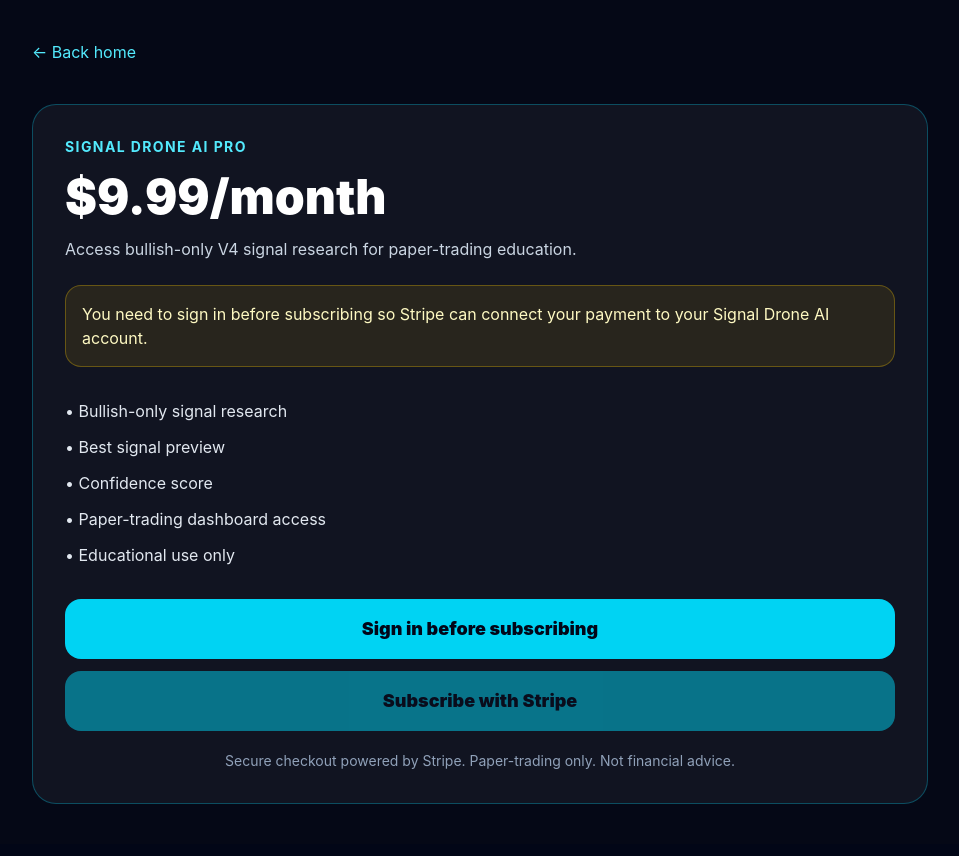
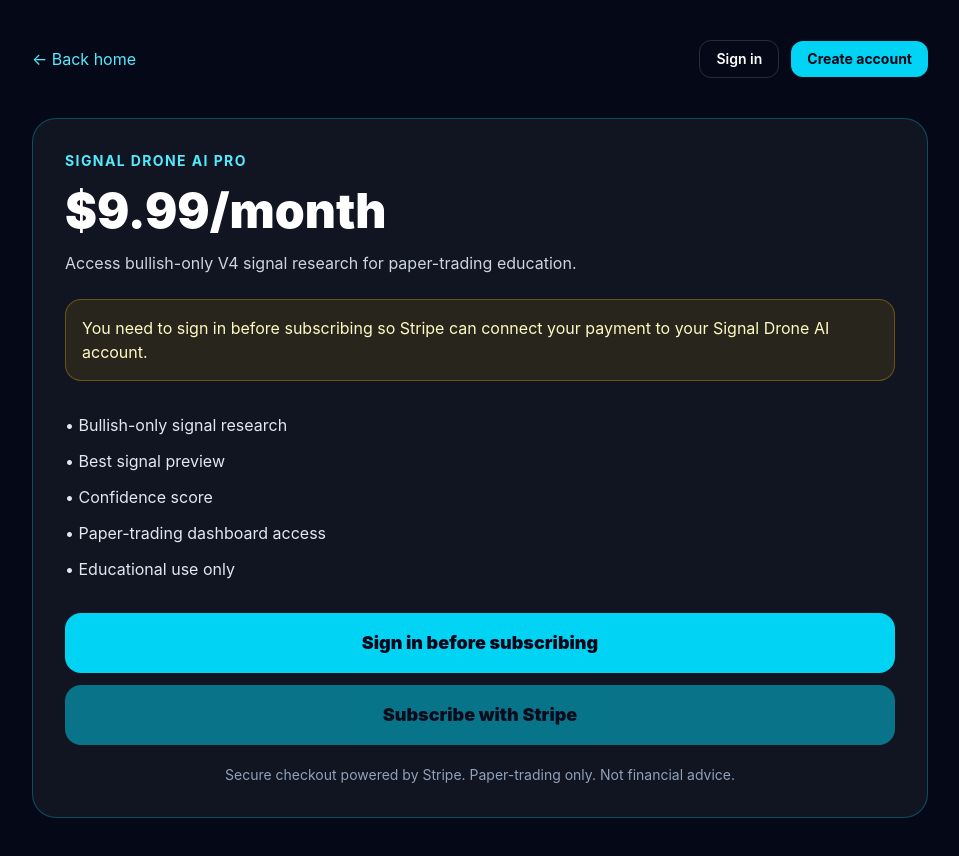
Before and after one commit to Jrudicel519/signaldrone-ai-new-live, a Next.js app: page /pricing in a window 1280 px wide. Shown: the whole page, without its empty margins (160-1119 px from the left). Built offline with nearby package versions, Linux system fonts and the light colour scheme; no server answers.

Commit message:
Add account management and sign out controls

```diff
--- a/src/app/page.tsx
+++ b/src/app/page.tsx
@@ -1,4 +1,5 @@
 import Link from "next/link";
+import AccountBar from "@/components/AccountBar";
 
 const topMovers = [
   { name: "BTC Preview", move: "+2.4%", status: "Watching" },
@@ -31,12 +32,7 @@
               Upgrade
             </Link>
 
-            <Link
-              href="/pro"
-              className="rounded-xl border border-cyan-400/40 px-4 py-2 text-sm font-semibold text-cyan-200"
-            >
-              Pro
-            </Link>
+            <AccountBar />
           </div>
         </header>
 
--- a/src/app/pricing/page.tsx
+++ b/src/app/pricing/page.tsx
@@ -3,6 +3,7 @@
 import Link from "next/link";
 import { useState } from "react";
 import { useUser } from "@clerk/nextjs";
+import AccountBar from "@/components/AccountBar";
 
 export default function PricingPage() {
   const [loading, setLoading] = useState(false);
@@ -51,9 +52,12 @@
   return (
     <main className="min-h-screen bg-[#050816] px-6 py-10 text-white">
       <div className="mx-auto max-w-4xl">
-        <Link href="/" className="text-cyan-300">
-          ← Back home
-        </Link>
+        <div className="flex flex-wrap items-center justify-between gap-4">
+          <Link href="/" className="text-cyan-300">
+            ← Back home
+          </Link>
+          <AccountBar />
+        </div>
 
         <div className="mt-10 rounded-3xl border border-cyan-400/30 bg-white/5 p-8">
           <div className="text-sm font-bold uppercase tracking-widest text-cyan-300">
--- a/src/app/pro/page.tsx
+++ b/src/app/pro/page.tsx
@@ -3,6 +3,7 @@
 import Link from "next/link";
 import { useEffect, useState } from "react";
 import { useUser } from "@clerk/nextjs";
+import AccountBar from "@/components/AccountBar";
 
 const topSignals = [
   {
@@ -218,7 +219,8 @@
             </p>
           </div>
 
-          <div className="flex flex-wrap gap-3">
+          <div className="flex flex-wrap items-center gap-3">
+            <AccountBar />
             <Link
               href="/"
               className="rounded-2xl border border-white/15 px-5 py-3 font-bold text-white"
--- /dev/null
+++ b/src/components/AccountBar.tsx
@@ -0,0 +1,69 @@
+"use client";
+
+import Link from "next/link";
+import { useClerk, useUser } from "@clerk/nextjs";
+
+export default function AccountBar() {
+  const { isLoaded, isSignedIn, user } = useUser();
+  const clerk = useClerk();
+
+  async function handleSignOut() {
+    await clerk.signOut();
+    window.location.href = "/";
+  }
+
+  if (!isLoaded) {
+    return (
+      <div className="rounded-xl border border-white/15 px-4 py-2 text-sm text-slate-300">
+        Loading account...
+      </div>
+    );
+  }
+
+  if (!isSignedIn) {
+    return (
+      <div className="flex flex-wrap items-center gap-3">
+        <Link
+          href="/sign-in"
+          className="rounded-xl border border-white/15 px-4 py-2 text-sm font-semibold text-white"
+        >
+          Sign in
+        </Link>
+
+        <Link
+          href="/sign-up"
+          className="rounded-xl bg-cyan-400 px-4 py-2 text-sm font-bold text-slate-950"
+        >
+          Create account
+        </Link>
+      </div>
+    );
+  }
+
+  const email =
+    user?.primaryEmailAddress?.emailAddress ||
+    user?.emailAddresses?.[0]?.emailAddress ||
+    "Signed in";
+
+  return (
+    <div className="flex flex-wrap items-center gap-3">
+      <div className="rounded-xl border border-cyan-400/30 bg-cyan-400/10 px-4 py-2 text-sm text-cyan-100">
+        Signed in as <span className="font-bold">{email}</span>
+      </div>
+
+      <button
+        onClick={() => clerk.openUserProfile()}
+        className="rounded-xl border border-white/15 px-4 py-2 text-sm font-semibold text-white"
+      >
+        Manage account
+      </button>
+
+      <button
+        onClick={handleSignOut}
+        className="rounded-xl border border-red-400/40 px-4 py-2 text-sm font-semibold text-red-200"
+      >
+        Sign out
+      </button>
+    </div>
+  );
+}
```
